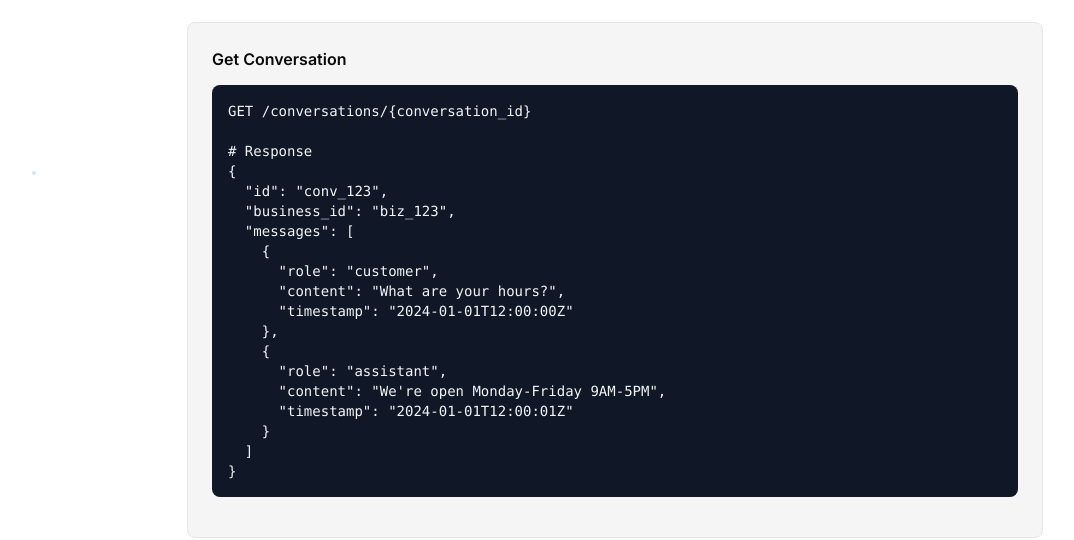
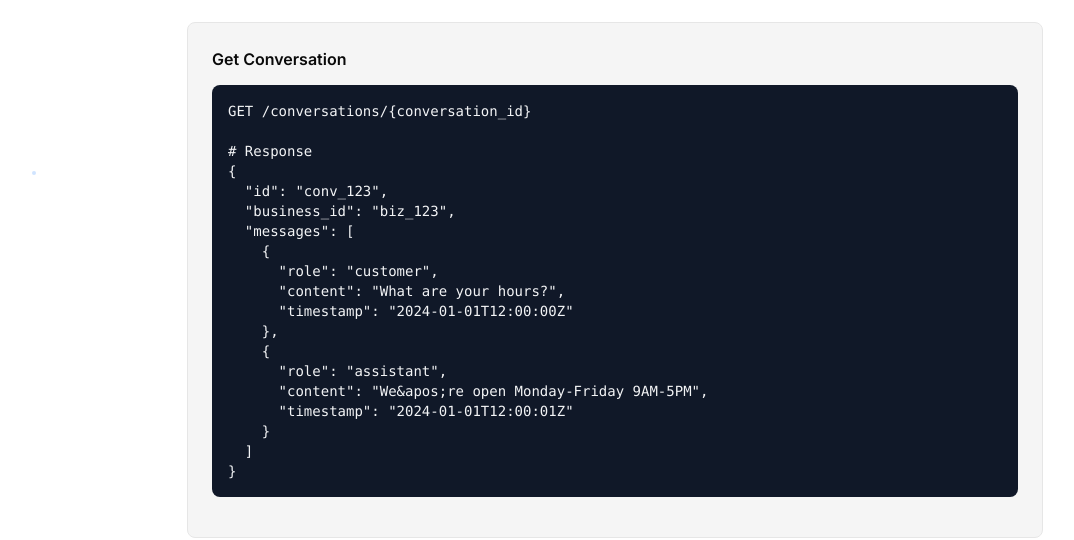
Before and after one commit to cabecaturbo/netiawebsite, a Next.js app: page /api-docs in a window 1280 px wide. Shown: the part 1371-1911 px from the top of the page, without its empty margins (173-1247 px from the left). Built offline with nearby package versions, Linux system fonts and the light colour scheme.

Commit message:
Fix remaining ESLint errors - Fixed apostrophe in features/profiles page line 37 - Fixed apostrophe in api-docs page line 120 - All unescaped entities now properly escaped

```diff
--- a/app/api-docs/page.tsx
+++ b/app/api-docs/page.tsx
@@ -117,7 +117,7 @@ curl -H "Authorization: Bearer YOUR_API_KEY" \\
     },
     {
       "role": "assistant",
-      "content": "We're open Monday-Friday 9AM-5PM",
+      "content": "We&apos;re open Monday-Friday 9AM-5PM",
       "timestamp": "2024-01-01T12:00:01Z"
     }
   ]
--- a/app/features/profiles/page.tsx
+++ b/app/features/profiles/page.tsx
@@ -34,7 +34,7 @@ export default function ProfilesFeature() {
                 </div>
                 <h3 className="font-display text-xl font-semibold text-fg mb-3">Business Hours</h3>
                 <p className="text-muted">
-                  Set your operating hours, holidays, and special schedules so customers always know when you're available.
+                  Set your operating hours, holidays, and special schedules so customers always know when you&apos;re available.
                 </p>
               </div>
 
```
